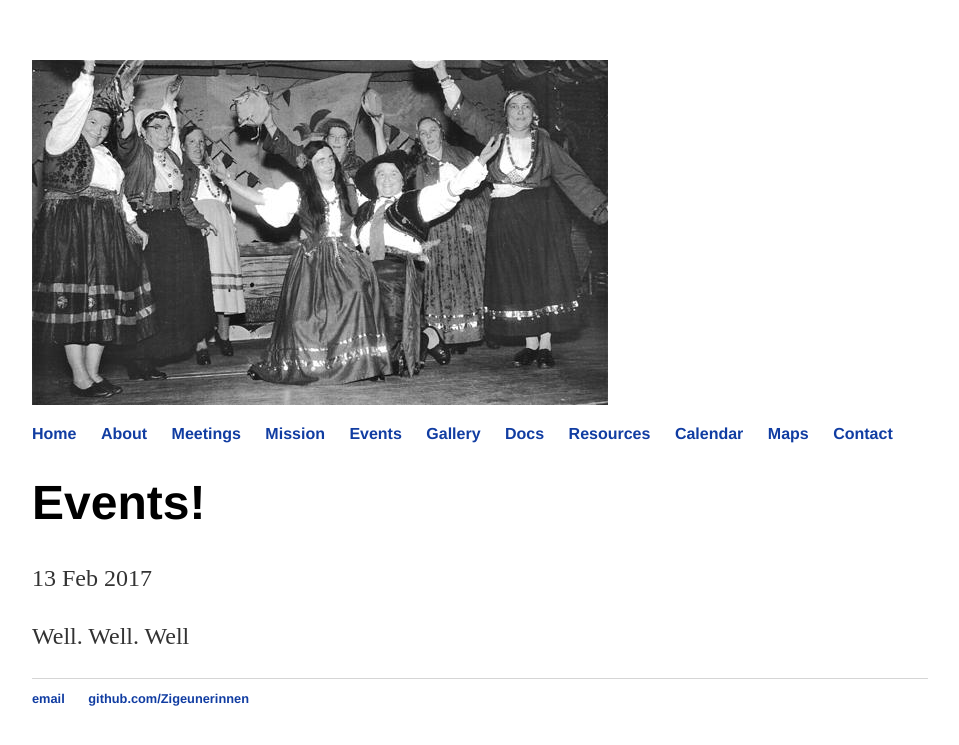
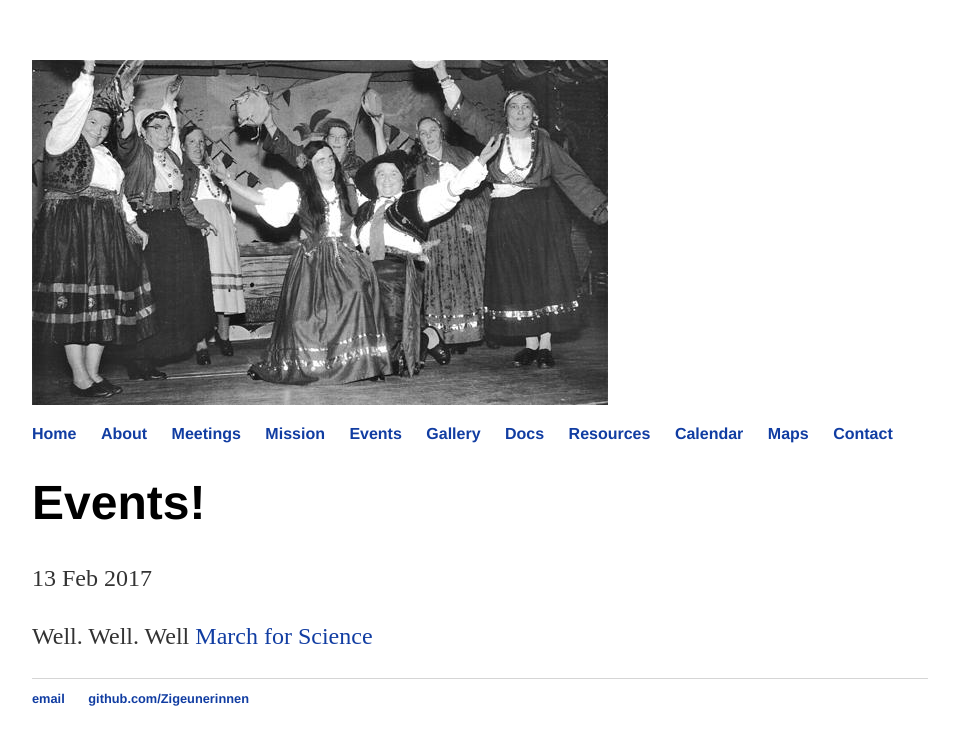
Before and after one commit to vbahole23/vbahole23.github.io, a Jekyll site: the page built from events/index.md, in a window 1280 px wide. Shown: the top 745 px of the page, without its empty margins (160-1119 px from the left). Built offline with Jekyll 4.4.1, drawn with Linux system fonts in a browser that asks for light colours.

Commit message:
Update index.md

```diff
--- a/events/index.md
+++ b/events/index.md
@@ -5,3 +5,4 @@ date: 2017-02-13
 ---
 
 Well. Well. Well
+[March for Science](https://www.marchforscience.com "March for Science")
```
